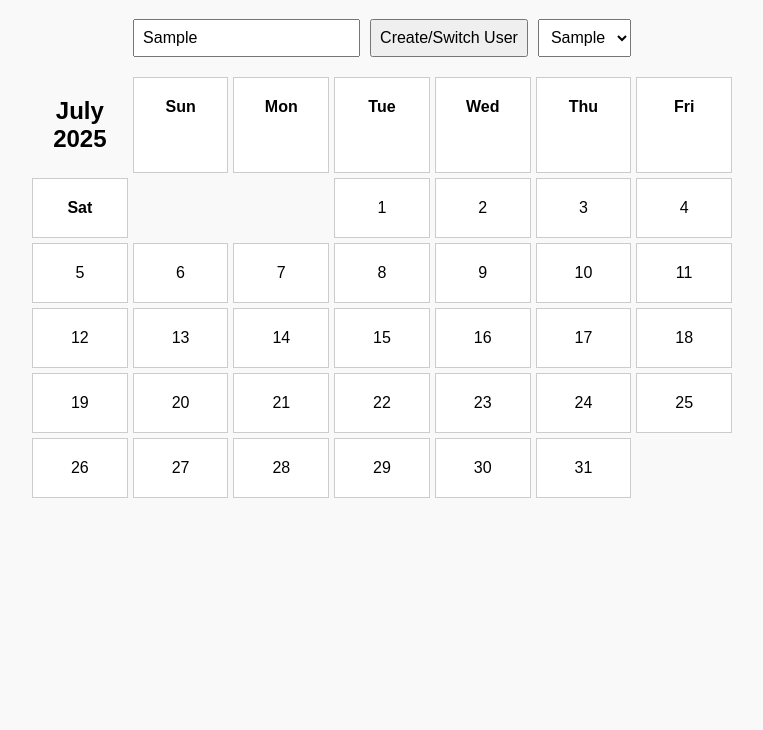
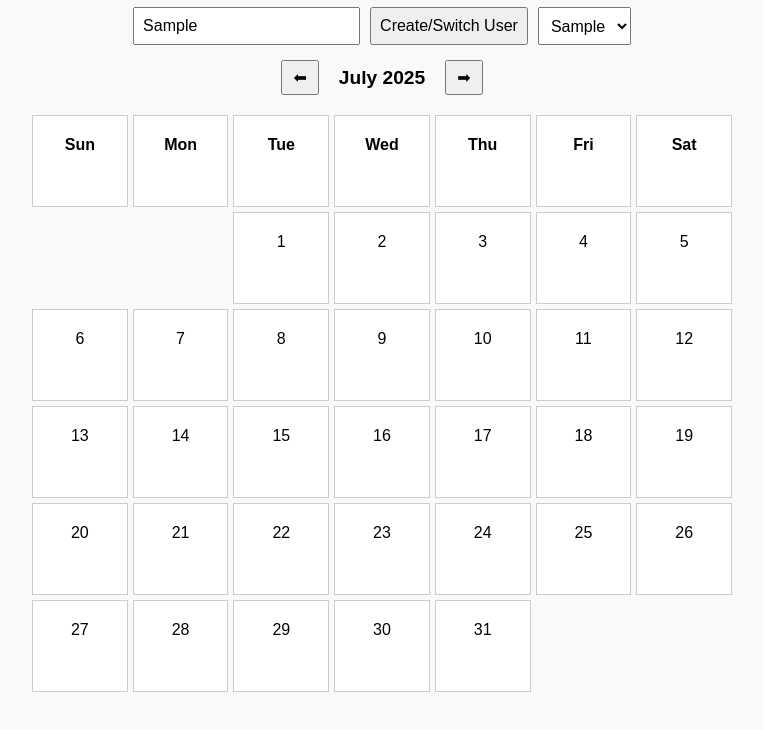
Before and after one commit to raushansingh1401/productivity-tracker, a plain HTML site: page index.html in a window 1280 px wide. Both pictures are taken after typing "Sample" into the empty fields and a click on the button "Create/Switch User". Shown: the part 62-792 px from the top of the page, without its empty margins (258-1021 px from the left). Drawn offline with Linux system fonts and the light colour scheme.

Commit message:
real world calendar fix

```diff
--- a/index.html
+++ b/index.html
@@ -9,10 +9,16 @@
 <body>
   <h1>📅 My Productivity Calendar</h1>
 
-  <div id="user‑controls">
+  <div id="user-controls">
     <input type="text" id="newUsername" placeholder="Enter username" />
     <button id="createUser">Create/Switch User</button>
     <select id="userList"></select>
+  </div>
+
+  <div id="calendar-controls">
+    <button id="prevMonth">⬅</button>
+    <span id="monthYear"></span>
+    <button id="nextMonth">➡</button>
   </div>
 
   <div id="calendar"></div>
--- a/script.js
+++ b/script.js
@@ -2,11 +2,17 @@ const calendarDiv = document.getElementById("calendar");
 const userList = document.getElementById("userList");
 const newUsernameInput = document.getElementById("newUsername");
 const createUserBtn = document.getElementById("createUser");
+const monthYearDisplay = document.getElementById("monthYear");
 
-// User-related state
 let users = JSON.parse(localStorage.getItem("users")) || [];
 let currentUser = localStorage.getItem("currentUser") || null;
 let marks = {};
+let currentDate = new Date(); // Tracks the displayed month
+
+// Format date as YYYY-MM-DD
+const pad = (n) => n.toString().padStart(2, "0");
+const formatDateKey = (year, month, day) =>
+  `${year}-${pad(month)}-${pad(day)}`;
 
 // Load marks from localStorage for the selected user
 function loadMarks() {
@@ -65,23 +71,24 @@ userList.addEventListener("change", (e) => {
 function renderCalendar() {
   if (!currentUser) {
     calendarDiv.innerHTML = "<p>Please create or select a user first.</p>";
+    monthYearDisplay.textContent = "";
     return;
   }
 
   calendarDiv.innerHTML = "";
 
-  const today = new Date();
-  const year = today.getFullYear();
-  const month = today.getMonth(); // 0 = Jan
+  const year = currentDate.getFullYear();
+  const month = currentDate.getMonth();
 
-  // Show current month & year (optional)
-  const heading = document.createElement("h2");
-  heading.textContent = today.toLocaleString("default", { month: "long", year: "numeric" });
-  calendarDiv.appendChild(heading);
+  // Show month and year
+  const monthYearStr = currentDate.toLocaleString("default", {
+    month: "long",
+    year: "numeric",
+  });
+  monthYearDisplay.textContent = monthYearStr;
 
-  // Weekday headers
   const weekdays = ["Sun", "Mon", "Tue", "Wed", "Thu", "Fri", "Sat"];
-  weekdays.forEach(day => {
+  weekdays.forEach((day) => {
     const header = document.createElement("div");
     header.className = "day";
     header.style.fontWeight = "bold";
@@ -89,18 +96,16 @@ function renderCalendar() {
     calendarDiv.appendChild(header);
   });
 
-  // Actual calendar days
-  const firstDay = new Date(year, month, 1).getDay(); // 0 = Sunday
-  const daysInMonth = new Date(year, month + 1, 0).getDate(); // Last day of current month
+  const firstDay = new Date(year, month, 1).getDay();
+  const daysInMonth = new Date(year, month + 1, 0).getDate();
 
-  // Empty cells before the first day
   for (let i = 0; i < firstDay; i++) {
     const empty = document.createElement("div");
     calendarDiv.appendChild(empty);
   }
 
   for (let day = 1; day <= daysInMonth; day++) {
-    const dateKey = `${year}-${month + 1}-${day}`;
+    const dateKey = formatDateKey(year, month + 1, day);
     const box = document.createElement("div");
     box.className = "day";
     box.innerText = day;
@@ -133,10 +138,18 @@ function renderCalendar() {
   }
 }
 
+// Navigation Buttons
+document.getElementById("prevMonth").addEventListener("click", () => {
+  currentDate.setMonth(currentDate.getMonth() - 1);
+  renderCalendar();
+});
 
-// Initial load
+document.getElementById("nextMonth").addEventListener("click", () => {
+  currentDate.setMonth(currentDate.getMonth() + 1);
+  renderCalendar();
+});
+
+// Initial Setup
 refreshUserList();
-if (currentUser) {
-  loadMarks();
-}
+if (currentUser) loadMarks();
 renderCalendar();
--- a/style.css
+++ b/style.css
@@ -3,6 +3,43 @@ body {
   text-align: center;
   margin: 20px;
   background-color: #f9f9f9;
+}
+
+h1 {
+  margin-bottom: 10px;
+}
+
+#user-controls {
+  margin-bottom: 15px;
+  display: flex;
+  justify-content: center;
+  gap: 10px;
+}
+
+#user-controls input,
+#user-controls button,
+#user-controls select {
+  padding: 8px;
+  font-size: 1rem;
+}
+
+#calendar-controls {
+  display: flex;
+  justify-content: center;
+  align-items: center;
+  gap: 20px;
+  margin: 10px 0;
+}
+
+#calendar-controls button {
+  padding: 6px 10px;
+  font-size: 1rem;
+  cursor: pointer;
+}
+
+#monthYear {
+  font-size: 1.2rem;
+  font-weight: bold;
 }
 
 #calendar {
@@ -19,6 +56,7 @@ body {
   cursor: pointer;
   background-color: white;
   transition: background-color 0.3s ease;
+  min-height: 50px;
 }
 
 .day.green {
@@ -32,17 +70,3 @@ body {
 .day.red {
   background-color: #ef9a9a;
 }
-
-#user‑controls {
-  margin-bottom: 20px;
-  display: flex;
-  justify-content: center;
-  gap: 10px;
-}
-
-#user‑controls input,
-#user‑controls button,
-#user‑controls select {
-  padding: 8px;
-  font-size: 1rem;
-}
```
